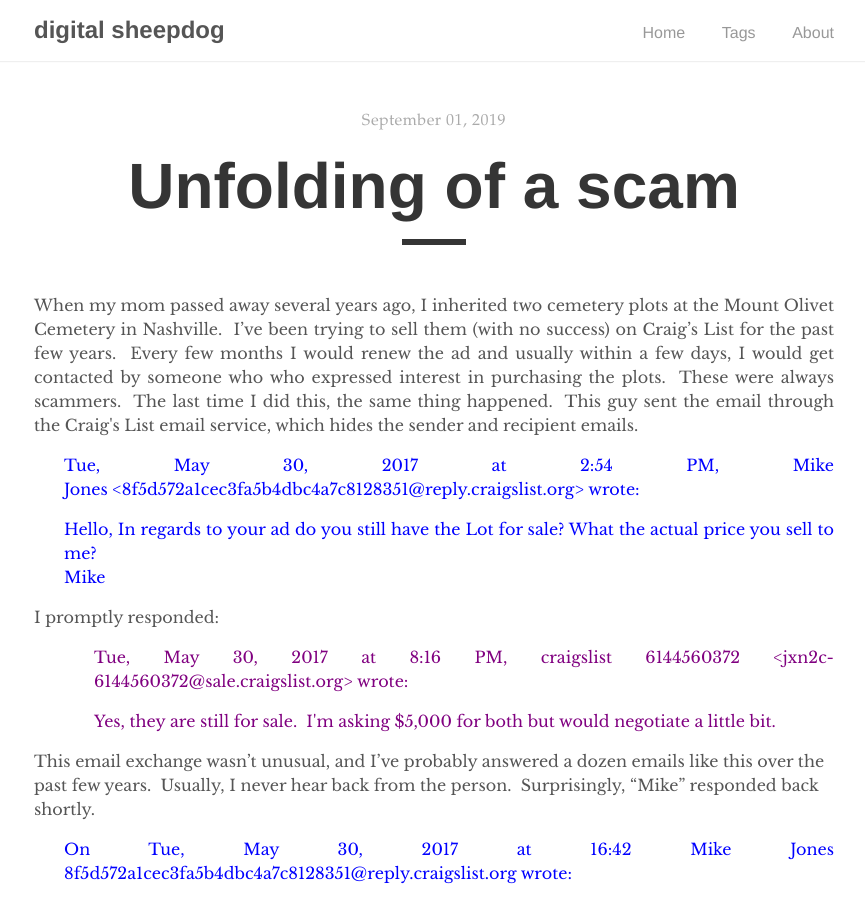
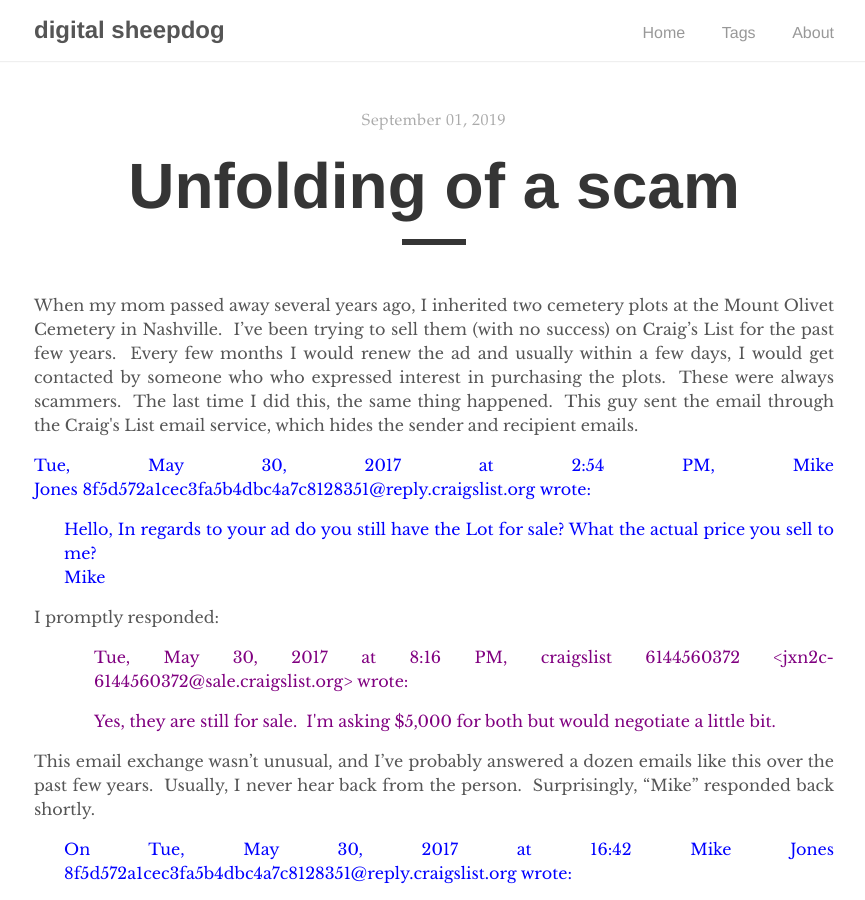
Before and after one commit to stuartsmith06/digitalsheepdog, a Jekyll site: the page built from _posts/2019-09-01-unfolding-of-a-scam.md, in a window 1280 px wide and 900 px high. Shown: the whole window, without its empty margins (206-1071 px from the left). Built offline with Jekyll 4.4.1, drawn with Linux system fonts in a browser that asks for light colours.

Commit message:
Update 2019-09-01-unfolding-of-a-scam.md

```diff
--- a/_posts/2019-09-01-unfolding-of-a-scam.md
+++ b/_posts/2019-09-01-unfolding-of-a-scam.md
@@ -7,16 +7,20 @@ tags: scams
 
 <p>When my mom passed away several years ago, I inherited two cemetery plots at the Mount Olivet Cemetery in Nashville.  I’ve been trying to sell them (with no success) on Craig’s List for the past few years.  Every few months I would renew the ad and usually within a few days, I would get contacted by someone who who expressed interest in purchasing the plots.  These were always scammers.  The last time I did this, the same thing happened.  This guy sent the email through the Craig's List email service, which hides the sender and recipient emails.</p>
 
-<p style="padding-left: 30px;"><span style="color: #0000ff;">Tue, May 30, 2017 at 2:54 PM, Mike Jones &lt;<a style="color: #0000ff;" href="mailto:8f5d572a1cec3fa5b4dbc4a7c8128351@reply.craigslist.org">8f5d572a1cec3fa5b4dbc4a7c8128351@reply.craigslist.org</a>&gt; wrote:</span></p>
+<p style="align-left: 30px;"><span style="color: #0000ff;">Tue, May 30, 2017 at 2:54 PM, Mike Jones 8f5d572a1cec3fa5b4dbc4a7c8128351@reply.craigslist.org wrote:</span></p>
 <p style="padding-left: 30px;"><span style="color: #0000ff;">Hello, In regards to your ad do you still have the Lot for sale? What the actual price you sell to me?<br></span><span style="color: #0000ff;">Mike</span></p>
+
 <p>I promptly responded:</p>
+
 <p style="padding-left: 60px;"><span style="color: #800080;">Tue, May 30, 2017 at 8:16 PM, craigslist <a style="color: #800080;" href="tel:(614)%20456-0372">6144560372</a> &lt;<a style="color: #800080;" href="mailto:jxn2c-6144560372@sale.craigslist.org">jxn2c-6144560372@sale.craigslist.org</a>&gt; wrote:</span></p>
 <p style="padding-left: 60px;"><span style="color: #800080;">Yes, they are still for sale.  I'm asking $5,000 for both but would negotiate a little bit.</span></p>
-<p style="text-align: left;">This email exchange wasn’t unusual, and I’ve probably answered a dozen emails like this over the past few years.  Usually, I never hear back from the person.  Surprisingly, “Mike” responded back shortly.</p>
+
+<p>This email exchange wasn’t unusual, and I’ve probably answered a dozen emails like this over the past few years.  Usually, I never hear back from the person.  Surprisingly, “Mike” responded back shortly.</p>
 
 <p style="padding-left: 30px;"><span style="color: #0000ff;">On Tue, May 30, 2017 at 16:42 Mike Jones 8f5d572a1cec3fa5b4dbc4a7c8128351@reply.craigslist.org wrote:</span></p>
 
 <p style="padding-left: 30px;"><span style="color: #0000ff;">Hi, your email is encrypted by craigslist. Please Provide me with your email address so we email directly. Thanks, Mike</span></p>
+
 <p>My initial thought was, this guy doesn’t understand what “encryption” is.  I figured "what the hey" and responded with my actual Gmail address.  I got another email within a couple of hours:</p>
 
 <p style="padding-left: 30px;"><span style="color: #0000ff;">On Tue, May 30, 2017 at 17:23 Mike Jones elevatedkingforever@gmail.com wrote:</span></p>
```
